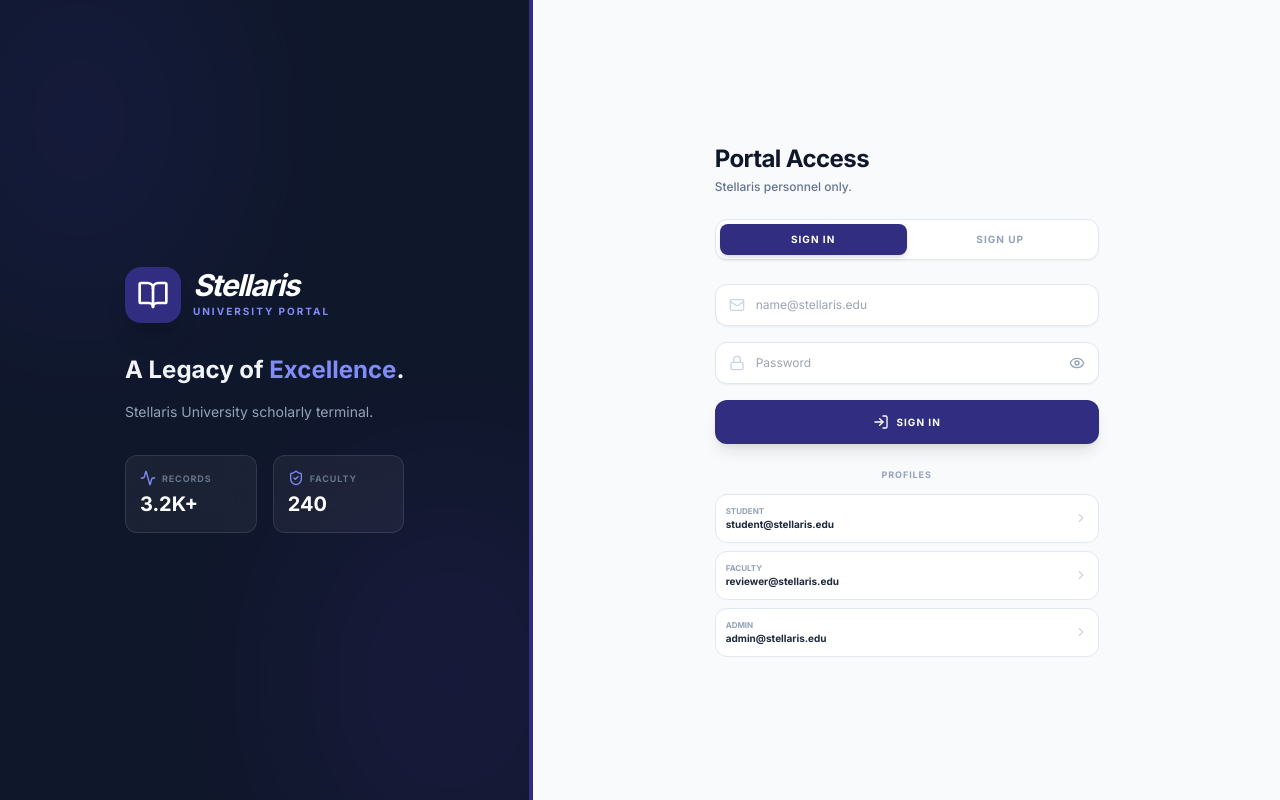
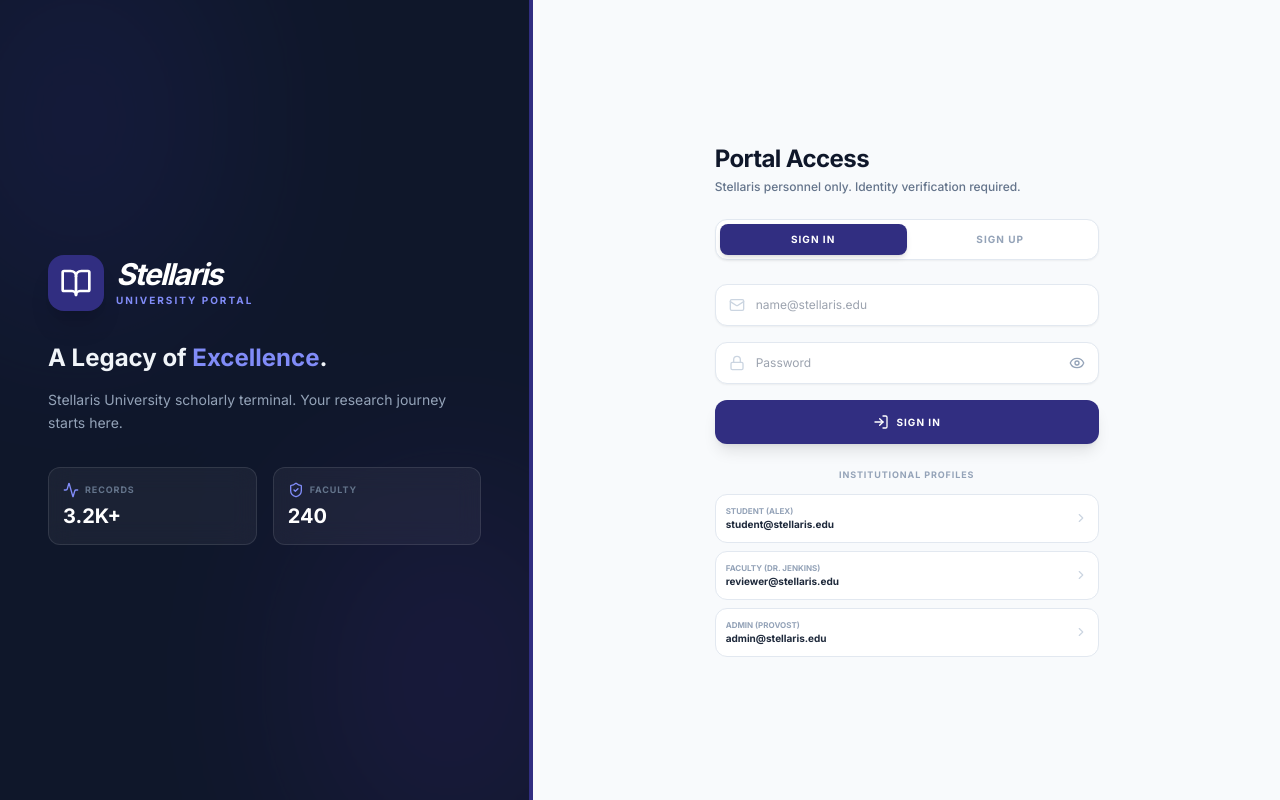
Before and after one commit to Fujitive013/ScholarFloww, a React (Vite) app: page /submit in a window 1280 px wide. Built offline with nearby package versions, Linux system fonts and the light colour scheme.

Commit message:
feat(auth): Implement mock login profiles
Introduces stable mock user profiles for email-based login. This ensures that user data, such as ID, name, and role, remains consistent across different login attempts within the `AuthView` component, facilitating testing and development.

```diff
--- a/components/AuthView.tsx
+++ b/components/AuthView.tsx
@@ -4,7 +4,6 @@ import { User, UserRole } from '../types';
 import {
   LogIn,
   UserPlus,
-  Globe,
   BookOpen,
   Mail,
   Lock,
@@ -16,10 +15,7 @@ import {
   Activity,
   Award,
   ChevronRight,
-  GraduationCap,
-  Fingerprint,
-  Building2,
-  Link as LinkIcon
+  GraduationCap
 } from 'lucide-react';
 
 interface AuthViewProps {
@@ -33,35 +29,30 @@ const AuthView: React.FC<AuthViewProps> = ({ onLogin }) => {
   const [email, setEmail] = useState('');
   const [showPassword, setShowPassword] = useState(false);
 
+  // Define stable mock profiles to ensure data persistence works across sessions
+  const MOCK_PROFILES: Record<string, { id: string, name: string, role: UserRole }> = {
+    'student@stellaris.edu': { id: 's1', name: 'Alex Rivera', role: 'STUDENT' },
+    'reviewer@stellaris.edu': { id: 'r1', name: 'Dr. Sarah Jenkins', role: 'REVIEWER' },
+    'admin@stellaris.edu': { id: 'a1', name: 'Dean Henderson', role: 'ADMIN' },
+    'guest@stellaris.edu': { id: 'g1', name: 'Visiting Researcher', role: 'GUEST' },
+  };
+
   const loginWithEmail = (targetEmail: string, forcedRole?: UserRole) => {
     setLoading(true);
-    setEmail(targetEmail);
+    const cleanEmail = targetEmail.toLowerCase().trim();
 
-    let role: UserRole = forcedRole || 'STUDENT';
-    let name = 'Alex Rivera';
-    let avatar = `https://i.pravatar.cc/150?u=${targetEmail}`;
-
-    const cleanEmail = targetEmail.toLowerCase().trim();
-    if (!forcedRole) {
-      if (cleanEmail === 'reviewer@stellaris.edu') {
-        role = 'REVIEWER';
-        name = 'Dr. Sarah Jenkins';
-      } else if (cleanEmail === 'admin@stellaris.edu') {
-        role = 'ADMIN';
-        name = 'Dean Henderson';
-      } else if (cleanEmail === 'guest@stellaris.edu') {
-        role = 'GUEST';
-        name = 'Visiting Researcher';
-      }
-    }
+    // Use a stable ID based on the email or the predefined mock profile
+    const profile = MOCK_PROFILES[cleanEmail] || {
+      id: `u_${cleanEmail.split('@')[0].replace(/[^a-zA-Z0-9]/g, '_')}`,
+      name: cleanEmail.split('@')[0].split('.').map(s => s.charAt(0).toUpperCase() + s.slice(1)).join(' '),
+      role: forcedRole || 'STUDENT'
+    };
 
     setTimeout(() => {
       onLogin({
-        id: `u_${role.toLowerCase()}_${Date.now()}`,
-        name: name,
-        email: targetEmail,
-        role: role,
-        avatar: avatar
+        ...profile,
+        email: cleanEmail,
+        avatar: `https://i.pravatar.cc/150?u=${profile.id}`
       });
       setLoading(false);
     }, 800);
@@ -100,7 +91,7 @@ const AuthView: React.FC<AuthViewProps> = ({ onLogin }) => {
               A Legacy of <span className="text-indigo-400">Excellence</span>.
             </h2>
             <p className="text-slate-400 text-sm leading-relaxed">
-              Stellaris University scholarly terminal.
+              Stellaris University scholarly terminal. Your research journey starts here.
             </p>
           </div>
 
@@ -118,7 +109,7 @@ const AuthView: React.FC<AuthViewProps> = ({ onLogin }) => {
               {mode === 'LOGIN' ? 'Portal Access' : 'Register Account'}
             </h3>
             <p className="text-slate-500 text-xs font-medium">
-              Stellaris personnel only.
+              Stellaris personnel only. Identity verification required.
             </p>
           </div>
 
@@ -157,11 +148,6 @@ const AuthView: React.FC<AuthViewProps> = ({ onLogin }) => {
                     <Award size={16} />
                     <span className="text-[10px] font-bold uppercase">Faculty</span>
                   </button>
-                </div>
-
-                <div className="relative">
-                  <UserIcon className="absolute left-3.5 top-1/2 -translate-y-1/2 text-slate-300" size={16} />
-                  <input required className="w-full pl-10 pr-4 py-3 bg-white border border-slate-200 rounded-xl outline-none text-xs shadow-sm" placeholder="Full Name" />
                 </div>
               </div>
             )}
@@ -210,11 +196,11 @@ const AuthView: React.FC<AuthViewProps> = ({ onLogin }) => {
 
           {mode === 'LOGIN' && (
             <div className="space-y-3">
-              <div className="relative flex justify-center text-[9px] font-bold uppercase tracking-widest text-slate-400"><span className="bg-slate-50 px-2">Profiles</span></div>
+              <div className="relative flex justify-center text-[9px] font-bold uppercase tracking-widest text-slate-400"><span className="bg-slate-50 px-2">Institutional Profiles</span></div>
               <div className="grid grid-cols-1 gap-2">
-                <ProfileQuickLink role="Student" email="student@stellaris.edu" onClick={() => loginWithEmail('student@stellaris.edu')} />
-                <ProfileQuickLink role="Faculty" email="reviewer@stellaris.edu" onClick={() => loginWithEmail('reviewer@stellaris.edu')} />
-                <ProfileQuickLink role="Admin" email="admin@stellaris.edu" onClick={() => loginWithEmail('admin@stellaris.edu')} />
+                <ProfileQuickLink role="Student (Alex)" email="student@stellaris.edu" onClick={() => loginWithEmail('student@stellaris.edu')} />
+                <ProfileQuickLink role="Faculty (Dr. Jenkins)" email="reviewer@stellaris.edu" onClick={() => loginWithEmail('reviewer@stellaris.edu')} />
+                <ProfileQuickLink role="Admin (Provost)" email="admin@stellaris.edu" onClick={() => loginWithEmail('admin@stellaris.edu')} />
               </div>
             </div>
           )}
```
